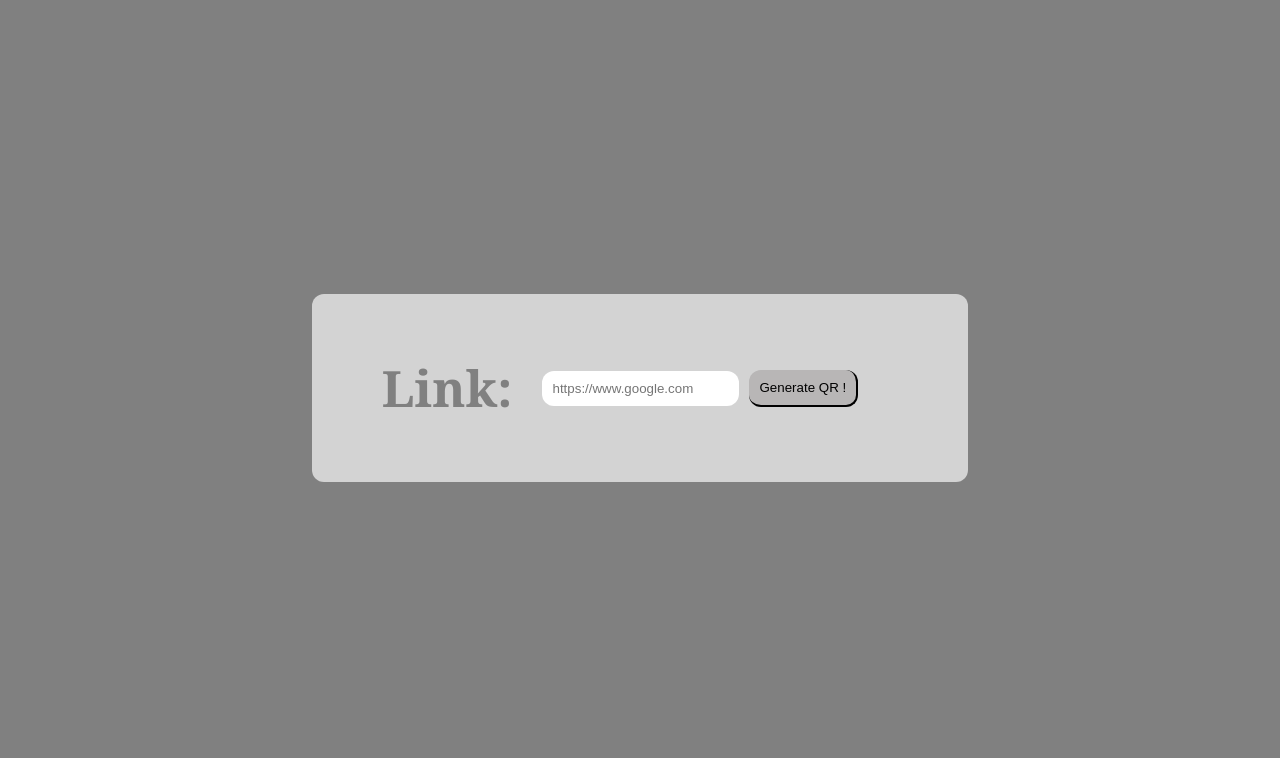
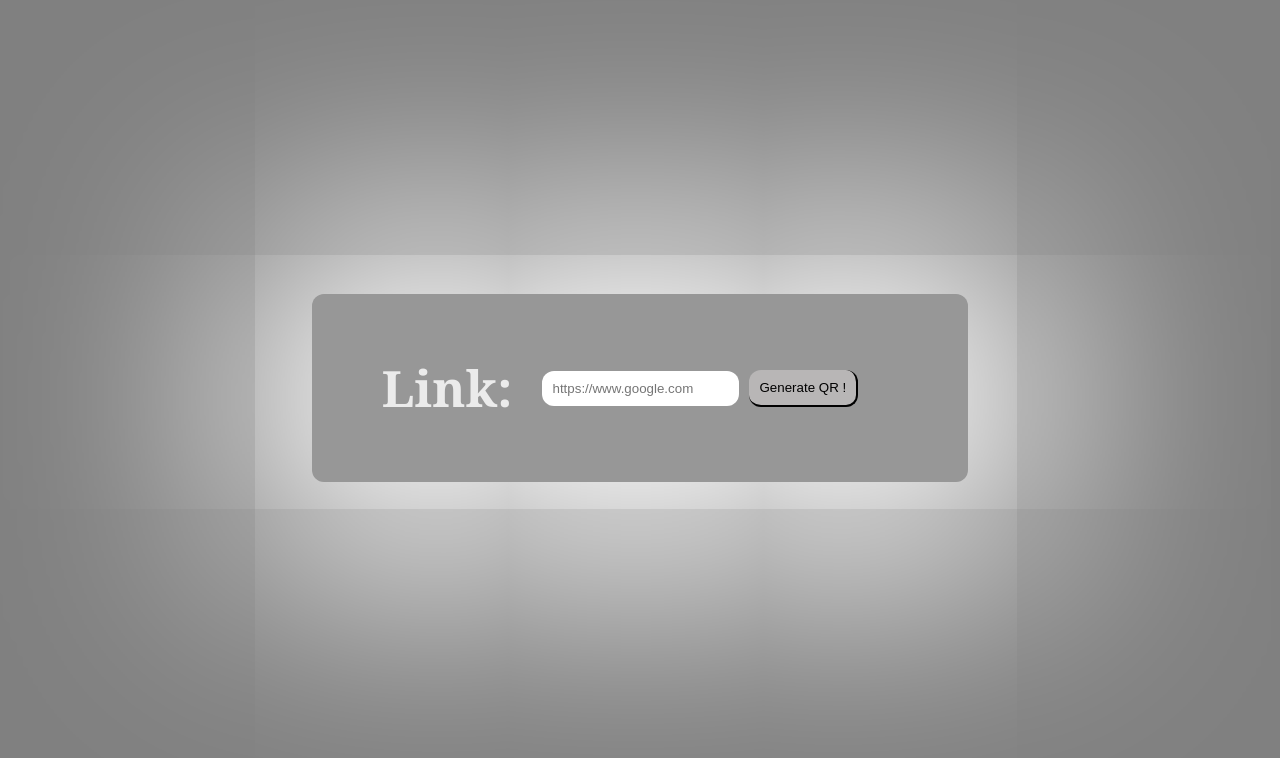
Before and after one commit to sumitdethe27/qr-code-generator, a plain HTML site: page index.html in a window 1280 px wide. Drawn offline with Linux system fonts and the light colour scheme.

Commit message:
styles added

```diff
--- a/index.html
+++ b/index.html
@@ -4,20 +4,18 @@
     <meta charset="UTF-8">
     <meta http-equiv="X-UA-Compatible" content="IE=edge">
     <meta name="viewport" content="width=device-width, initial-scale=1.0">
-    <title>Document</title>
+    <title>QR Generator</title>
     <link rel="stylesheet" href="style.css">
 </head>
-<body><div class="subs">
+<body>
 
-        </div>
-    <div class="main">
 
     <div class="url-1">
          <label for="address">Link:</label>
         <input class="address" type="url" placeholder="https://www.google.com">
         <button class="btn">Generate QR !</button>
     </div>
-    </div>
+
     <script src="main.js"></script>
 </body>
 </html>
--- a/main.js
+++ b/main.js
@@ -3,7 +3,7 @@ const qr_gen="https://api.qrserver.com/v1/create-qr-code/?size=150x150&data=";
 let btn=document.querySelector(".btn");
 btn.addEventListener("click",()=>{
     let url=document.querySelector(".address").value;
-
+    if(url.length==0)return alert("Input a link")
     if(url.startsWith("http")){
         console.log("true")
         url=url.slice(12)
@@ -12,6 +12,7 @@ btn.addEventListener("click",()=>{
        url= url.slice(4)
     }
 let ans=qr_gen+url;
-window.open(ans,"_blanck")
+window.open(ans,"_blanck");
+
 
 })
--- a/style.css
+++ b/style.css
@@ -6,16 +6,16 @@ body{
     background-color: gray;
     font-family: Georgia, 'Times New Roman', Times, serif;
 }
-.main{
 
-}
 .url-1{
-
+    box-shadow: 2px 10px 239px 80px rgba(255,255,255,1);
+    -webkit-box-shadow: 2px 10px 239px 80px rgba(255,255,255,1);
+    -moz-box-shadow: 2px 10px 239px 80px rgba(255,255,255,1);
     display: flex;
     flex-direction: row;
     align-items: center;
         justify-content: center;padding: 60px;
-    background-color: lightgrey ;
+    background-color: rgb(151, 151, 151) ;
     border-radius: 12px;
    text-align: center;
 }
@@ -27,7 +27,7 @@ border: none;
 
 }
 label{
-    color: rgb(128, 128, 128);
+    color: rgb(235, 235, 235);
     font-size: 50px;
     font-weight: 700;
     padding: 0 30px 0 10px;
@@ -61,8 +61,6 @@ label{
         align-items: center;
        gap: 20px;
         justify-content: center;
-    }.btn{
-        align-self: center;
     }
 
 }
```
